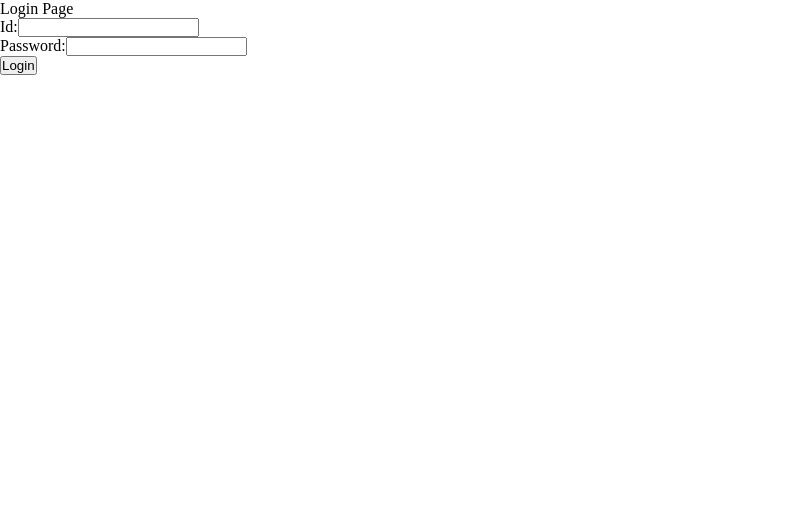
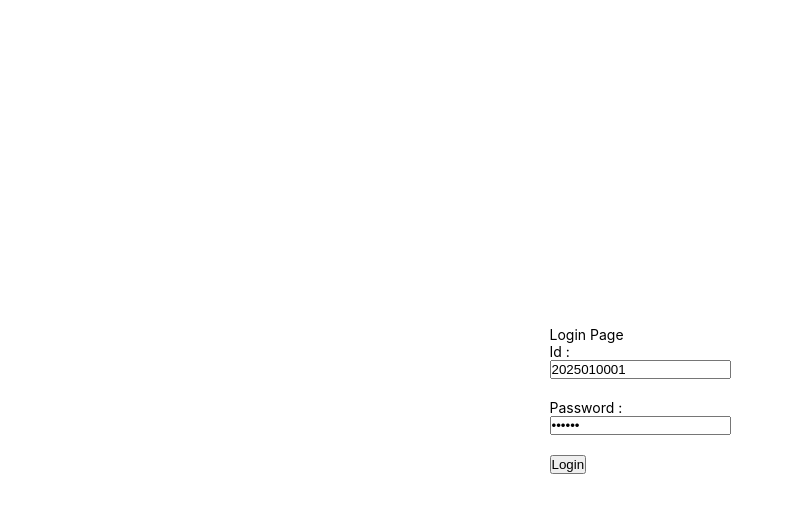
Before and after one commit to ashiq72/lms-redux, a React (Vite) app: page /login in a window 1280 px wide. Shown: the top 512 px of the page, without its empty margins (0-794 px from the left). Built offline with nearby package versions, Linux system fonts and the light colour scheme.

Commit message:
Auth related issue fixed

```diff
--- a/src/components/form/PHForm.tsx
+++ b/src/components/form/PHForm.tsx
@@ -1,13 +1,23 @@
 import { FormProvider, useForm } from "react-hook-form";
+import type { SubmitHandler, FieldValues } from "react-hook-form";
 
-const PHForm = ({
-  onSubmit,
-  children,
-}: {
+type TFormProps = {
   children: React.ReactNode;
-  onSubmit?: (data: any) => void;
-}) => {
-  const methods = useForm();
+  onSubmit: SubmitHandler<FieldValues>;
+} & TFormConfig;
+
+type TFormConfig<T extends FieldValues = FieldValues> = {
+  defaultValues?: T;
+};
+
+const PHForm = ({ onSubmit, children, defaultValues }: TFormProps) => {
+  const formConfig: TFormConfig = {};
+  if (defaultValues) {
+    formConfig["defaultValues"] = defaultValues;
+  }
+
+  const methods = useForm(formConfig);
+
   return (
     <FormProvider {...methods}>
       <form onSubmit={methods.handleSubmit(onSubmit)}>{children}</form>
--- a/src/components/form/PHInupt.tsx
+++ b/src/components/form/PHInupt.tsx
@@ -1,4 +1,4 @@
-import { useFormContext } from "react-hook-form";
+import { Controller } from "react-hook-form";
 
 interface PHInputProps {
   type: string;
@@ -7,12 +7,16 @@ interface PHInputProps {
 }
 
 const PHInupt = ({ type, name, label }: PHInputProps) => {
-  const { register } = useFormContext();
   return (
-    <>
-      {label && <label htmlFor={name}>{label}:</label>}
-      <input type={type} id={name} {...register(name)} />
-    </>
+    <div
+      style={{ marginBottom: "20px", display: "flex", flexDirection: "column" }}
+    >
+      {label ? label : null} :
+      <Controller
+        name={name}
+        render={({ field }) => <input type={type} id={name} {...field} />}
+      />
+    </div>
   );
 };
 
--- a/src/pages/Login.tsx
+++ b/src/pages/Login.tsx
@@ -6,17 +6,17 @@ import { useNavigate } from "react-router-dom";
 import { toast } from "sonner";
 import PHForm from "../components/form/PHForm";
 import PHInupt from "../components/form/PHInupt";
+import { Row } from "antd";
+import type { FieldValues } from "react-hook-form";
 
 export default function Login() {
   const navigate = useNavigate();
   const dispatch = useAppDispatch();
-  // const { register, handleSubmit } = useForm<{
-  //   id: string;
-  //   password: string;
-  // }>();
+
+  const defaultValues = { id: "2025010001", password: "ami123" };
   const [login] = useLoginMutation();
 
-  const onSubmit = async (data: { id: string; password: string }) => {
+  const onSubmit = async (data: FieldValues) => {
     const toastId = toast.loading("Logging in...");
     try {
       const userInfo = { id: data.id, password: data.password };
@@ -32,15 +32,16 @@ export default function Login() {
     }
   };
   return (
-    <PHForm onSubmit={onSubmit}>
-      <div>Login Page</div>
-      <div>
+    <Row justify="center" align="middle" style={{ height: "100vh" }}>
+      <PHForm onSubmit={onSubmit} defaultValues={defaultValues}>
+        <div>Login Page</div>
+
         <PHInupt type="text" name="id" label="Id" />
-      </div>
-      <div>
+
         <PHInupt type="password" name="password" label="Password" />
-      </div>
-      <button type="submit">Login</button>
-    </PHForm>
+
+        <button type="submit">Login</button>
+      </PHForm>
+    </Row>
   );
 }
```
